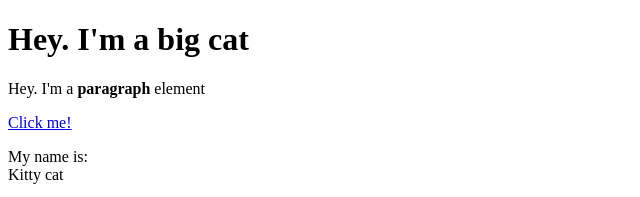
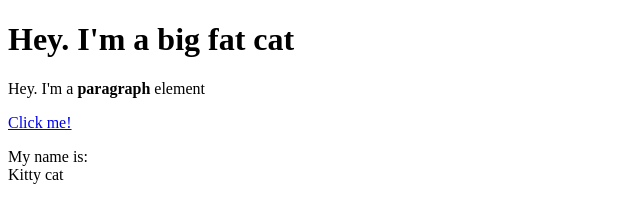
Before and after one commit to NielsFregerslev/cartoon-hero, a plain HTML site: page test.html in a window 1280 px wide. Shown: the top 197 px of the page, 0-640 px from the left. Drawn offline with Linux system fonts and the light colour scheme.

Commit message:
added fat

```diff
--- a/test.html
+++ b/test.html
@@ -4,7 +4,7 @@
 	<title>Test page</title>
 </head>
 <body>
-	<h1>Hey. I'm a big cat</h1>
+	<h1>Hey. I'm a big fat cat</h1>
 	<p>Hey. I'm a <b>paragraph</b> element</p>
 	<a href="https://google.com" target="_blank" title="Let's go to google!">Click me!</a>
 	<p>My name is:<br>
```
